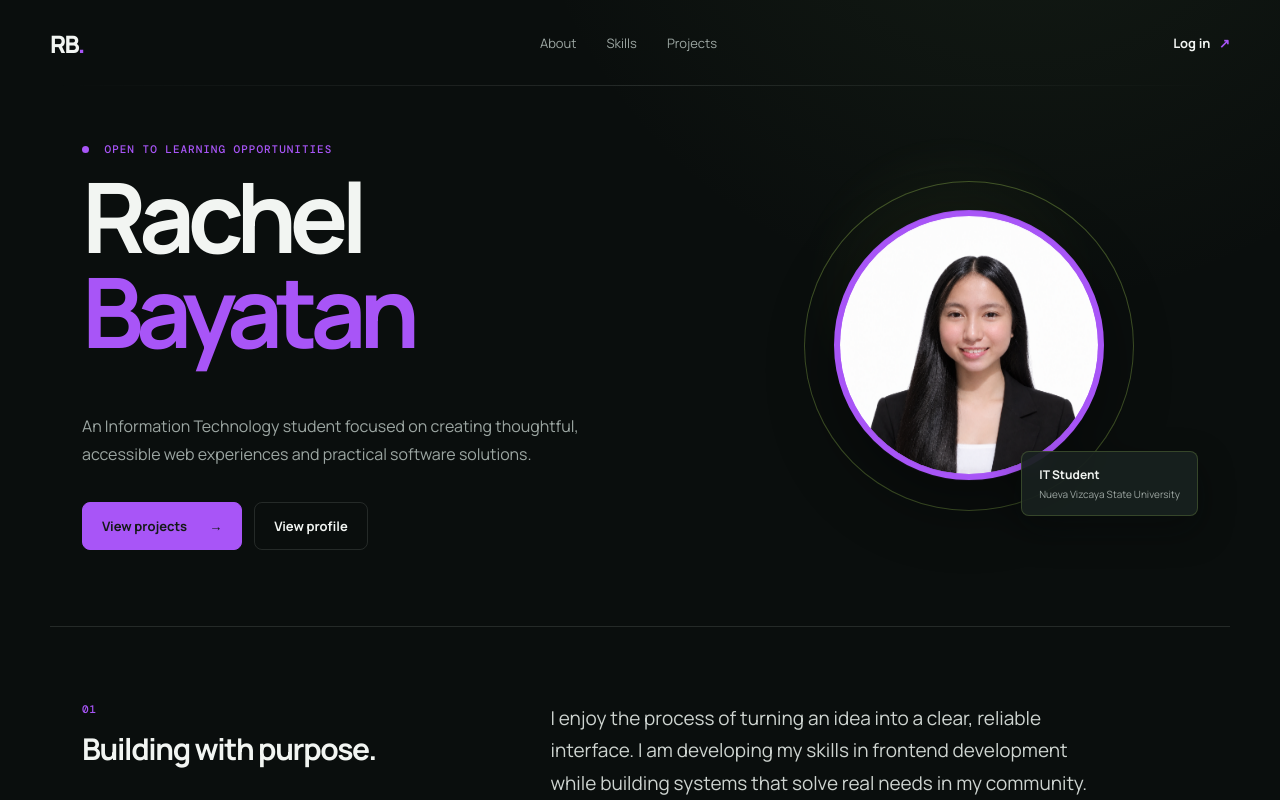
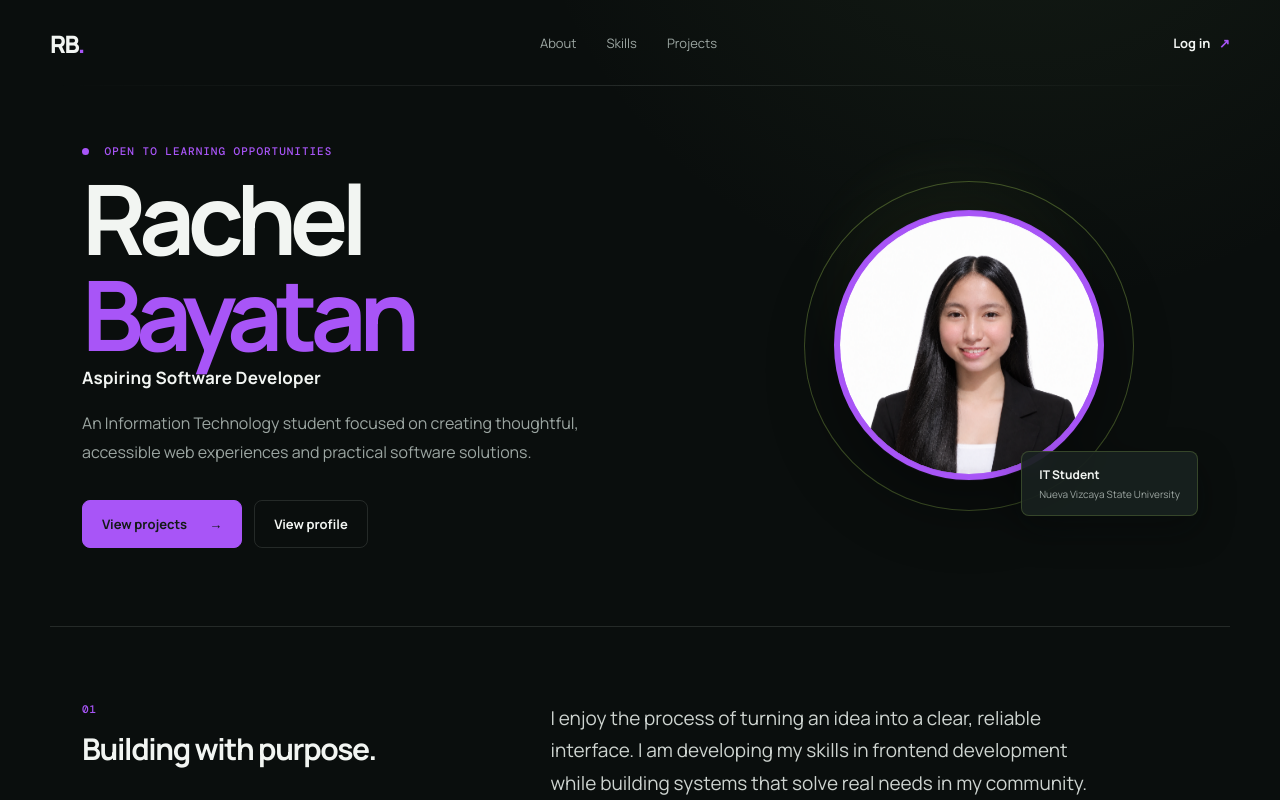
Before and after one commit to rachelbayatan12-cmd/-programmer-portfolio, a Next.js app: page / in a window 1280 px wide. Shown: the top 800 px of the page. Built offline with nearby package versions, Linux system fonts and the light colour scheme.

Commit message:
Remove hero-role styles and animation
Removed hero-role animation and styles.

```diff
--- a/app/globals.css
+++ b/app/globals.css
@@ -496,18 +496,5 @@ html {
   }
 }
 .hero-role {
-  display: inline-block;
-  overflow: hidden;
-  white-space: nowrap;
-  width: 0;
-  animation: typing-role 1.2s steps(27, end) forwards;
+  animation: page-enter 0.7s ease-out 0.2s both;
 }
-
-@keyframes typing-role {
-  from {
-    width: 0;
-  }
-  to {
-    width: 100%;
-  }
-}
```
